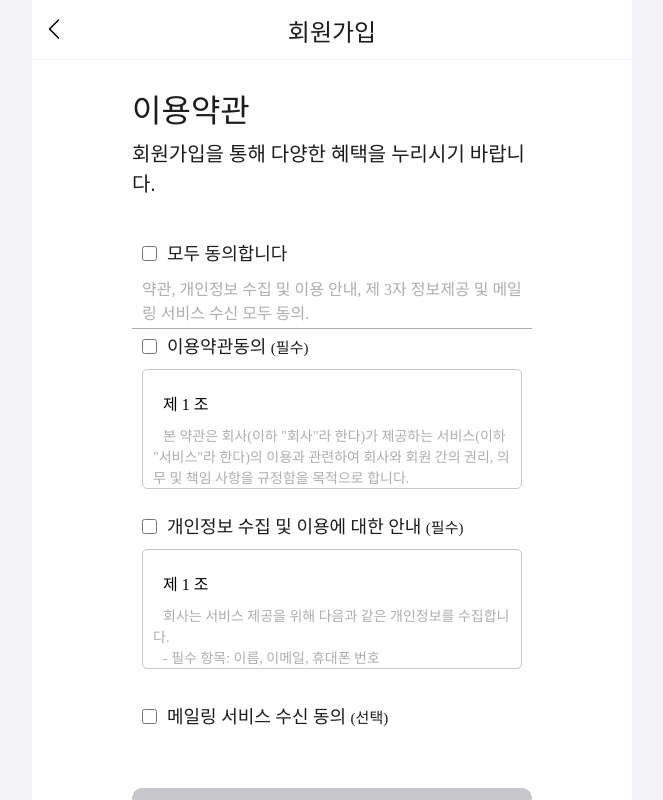
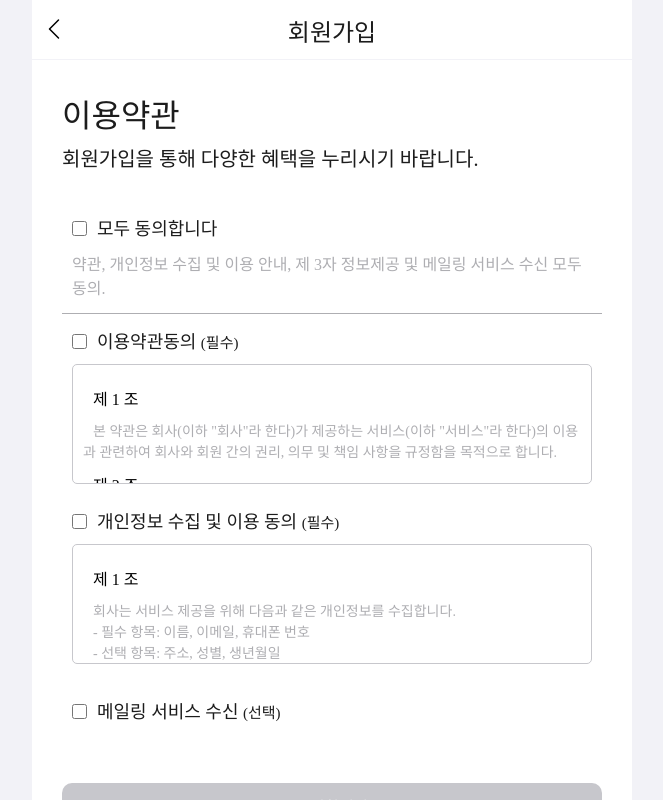
Before and after one commit to MetalRoze/OnlineNews_FE, a React (Vite) app: page /signup in a window 1280 px wide. Both pictures are taken after a click on the button "일반회원 가입". Shown: the top 800 px of the page, without its empty margins (308-971 px from the left). Built offline with nearby package versions, Linux system fonts and the light colour scheme; no server answers; a web font is replaced by a local one; what @xeger/quill-image-actions, @xeger/quill-image-formats would draw is missing.

Commit message:
style: 회원가입 css 수정

```diff
--- a/src/pages/signup/GeneralForm.jsx
+++ b/src/pages/signup/GeneralForm.jsx
@@ -8,7 +8,7 @@ import profileResetIcon from '../../assets/x-square.svg';
 import { postRequest } from '../../apis/noCTAxios';
 
 const InputContainer = styled.div`
-    max-width:400px;
+    max-width:100%;
     max-height:600px;
     overflow-y:auto;
     scrollbar-width: none;
@@ -18,7 +18,7 @@ const InputContainer = styled.div`
 
 const TitleWrapper = styled.div`
     width:100%;
-    max-width:400px;
+    max-width:100%;
     display:flex;
     flex-direction:column;
     justify-content : left;
@@ -40,7 +40,8 @@ const SubTitle = styled.p`
 
 const NextButton = styled.button`
     padding:10px;
-    width: 400px;
+    width: 100%;
+    max-width:100%;
     background-color: var(--color-gray40);
     color: white;
     border: none;
@@ -62,7 +63,8 @@ const SmallText = styled.span`
 
 const InputWrapper = styled.div`
     width:100%;
-    max-width:400px;
+    max-width:100%;
+    margin: 0 auto; /* 부모 요소에 중앙 정렬 적용 */
 `;
 
 const InputLabel = styled.div`
@@ -84,7 +86,7 @@ const PhoneInputWrapper = styled.div`
     justify-content: space-between;
     align-items: center;
     width: 100%;
-    max-width: 400px;
+    max-width:100%;
     margin-bottom:10px;
 `;
 
@@ -123,16 +125,21 @@ const ProfileImage = styled.img`
     height: 70px;
     border-radius: 50%;
     margin-bottom: 10px;
-
 `;
 
 const ProfileInputWrapper = styled.div`
+    width:100%;
+    max-width:100%;
     display:flex;
     flex-direction:row;
+    align-items: center; /* 세로 정렬 */
+    justify-content: space-between; /* 내부 요소를 양쪽 끝에 배치 */
     border: var(--color-gray50)
 `;
 
 const CancelButton = styled.button`
+    width:auto;
+    height:100%;
     background: transparent;
     border: none;
     cursor: pointer;
@@ -302,7 +309,7 @@ export default function GeneralForm() {
     };
 
     return (
-        <div className='column mobile-container m0 pd20 aiCenter jfCcenter'>
+        <div className='column mobile-container m0 pd30 aiCenter jfCcenter'>
             <TitleWrapper>
                 <Title>회원정보</Title>
                 <SubTitle>입력항목중<SmallText>(</SmallText><SmallRedText>*</SmallRedText><SmallText>)</SmallText>는 필수입력 표시입니다.</SubTitle>
--- a/src/pages/signup/GeneralTerm.jsx
+++ b/src/pages/signup/GeneralTerm.jsx
@@ -9,7 +9,7 @@ import parseTerms from './term/ParseTerms';
 
 const TitleWrapper = styled.div`
     width:100%;
-    max-width:400px;
+    max-width:100%;
     display:flex;
     flex-direction:column;
     justify-content : left;
@@ -31,7 +31,8 @@ const TermSubTitle = styled.p`
 
 const NextButton = styled.button`
     padding:10px;
-    width: 400px;
+    width: 100%;
+    max-width:100%;
     background-color: var(--color-gray40);
     color: white;
     border: none;
@@ -42,7 +43,7 @@ const NextButton = styled.button`
 
 const AllAgreeWrapper = styled.div`
     width:100%;
-    max-width:400px;
+    max-width:100%;
     padding: 0px 10px 0px 10px;
     display: flex;
     flex-direction:column;
@@ -52,7 +53,7 @@ const AllAgreeWrapper = styled.div`
 
 const AgreeCheckWrapper = styled.div`
     width:100%;
-    max-width:400px;
+    max-width:100%;
     margin:5px 0px;
     display: flex;
     flex-direction:row;
@@ -62,7 +63,7 @@ const AgreeCheckWrapper = styled.div`
 
 const UseTermAgreeWrapper = styled.div`
     width:100%;
-    max-width:400px;
+    max-width:100%;
     padding: 0px 10px 10px 10px;
     margin-bottom:40px;
     display: flex;
@@ -91,15 +92,16 @@ const AllAgreeDescription = styled.p`
 `;
 
 const HrLine = styled.hr`
-  width: 100%;
-  max-width: 400px;
-  border: 0;
-  border-bottom: 1px solid var(--color-gray50);
+    width: 100%;
+    max-width:100%;
+    margin:10px 0px;
+    border: 0;
+    border-bottom: 1px solid var(--color-gray50);
 `;
 
 const TermDescriptionScrollBox = styled.div`
   width: 100%;
-  max-width: 400px;
+  max-width:100%;
   max-height: 120px;
   padding: 10px;
   margin-bottom:20px;
@@ -153,7 +155,7 @@ export default function GeneralTerm() {
     };
 
     return (
-        <div className='column mobile-container m0 pd20 aiCenter jfCcenter'>
+        <div className='column mobile-container m0 pd30 aiCenter jfCcenter'>
             <TitleWrapper>
                 <TermTitle>이용약관</TermTitle>
                 <TermSubTitle>회원가입을 통해 다양한 혜택을 누리시기 바랍니다.</TermSubTitle>
@@ -200,7 +202,7 @@ export default function GeneralTerm() {
                             onChange={handleTermsChecked}
                         ></Checkbox>
                     </CheckboxWrapper>
-                    <CheckboxLabel>개인정보 수집 및 이용에 대한 안내 <span style={{ fontWeight: 'normal', fontSize: 'smaller' }}>(필수)</span></CheckboxLabel>
+                    <CheckboxLabel>개인정보 수집 및 이용 동의 <span style={{ fontWeight: 'normal', fontSize: 'smaller' }}>(필수)</span></CheckboxLabel>
                 </AgreeCheckWrapper>
 
                 <TermDescriptionScrollBox>
@@ -216,7 +218,7 @@ export default function GeneralTerm() {
                             onChange={handleTermsChecked}
                         ></Checkbox>
                     </CheckboxWrapper>
-                    <CheckboxLabel>메일링 서비스 수신 동의 <span style={{ fontWeight: 'normal', fontSize: 'smaller' }}>(선택)</span></CheckboxLabel>
+                    <CheckboxLabel>메일링 서비스 수신 <span style={{ fontWeight: 'normal', fontSize: 'smaller' }}>(선택)</span></CheckboxLabel>
                 </AgreeCheckWrapper>
 
             </UseTermAgreeWrapper>
--- a/src/pages/signup/JournalistForm.jsx
+++ b/src/pages/signup/JournalistForm.jsx
@@ -8,7 +8,7 @@ import profileResetIcon from '../../assets/x-square.svg';
 import { postRequest } from '../../apis/noCTAxios';
 
 const InputContainer = styled.div`
-    max-width:400px;
+    max-width:100%;
     max-height:600px;
     overflow-y:auto;
     scrollbar-width: none;
@@ -18,7 +18,7 @@ const InputContainer = styled.div`
 
 const TitleWrapper = styled.div`
     width:100%;
-    max-width:400px;
+    max-width: 100%;
     display:flex;
     flex-direction:column;
     justify-content : left;
@@ -40,7 +40,8 @@ const SubTitle = styled.p`
 
 const NextButton = styled.button`
     padding:10px;
-    width: 400px;
+    width:100%;
+    max-width: 100%;
     background-color: var(--color-gray40);
     color: white;
     border: none;
@@ -62,7 +63,7 @@ const SmallText = styled.span`
 
 const InputWrapper = styled.div`
     width:100%;
-    max-width:400px;
+    max-width: 100%;
 `;
 
 const InputLabel = styled.div`
@@ -84,7 +85,7 @@ const PhoneInputWrapper = styled.div`
     justify-content: space-between;
     align-items: center;
     width: 100%;
-    max-width: 400px;
+    max-width: 100%;
     margin-bottom:10px;
 `;
 
@@ -124,22 +125,26 @@ const ProfileImage = styled.img`
     height: 70px;
     border-radius: 50%;
     margin-bottom: 10px;
-
 `;
 
 const ProfileInputWrapper = styled.div`
+    width:100%;
+    max-width:100%;
     display:flex;
     flex-direction:row;
-    border: var(--color-gray50)
+    align-items: center; /* 세로 정렬 */
+    justify-content: space-between; /* 내부 요소를 양쪽 끝에 배치 */
+    border: var(--color-gray50);
 `;
 
 const CancelButton = styled.button`
+    width:auto;
+    height:100%;
     background: transparent;
     border: none;
     cursor: pointer;
     padding: 0;
     display: inline-block;
-    align-items: center;
 
     &:hover {
         background: none;
@@ -262,7 +267,7 @@ export default function JournalistForm() {
     const navigate = useNavigate();
 
     return (
-        <div className='column mobile-container m0 pd20 aiCenter jfCcenter'>
+        <div className='column mobile-container m0 pd30 aiCenter jfCcenter'>
             <TitleWrapper>
                 <Title>회원정보</Title>
                 <SubTitle>입력항목중<SmallText>(</SmallText><SmallRedText>*</SmallRedText><SmallText>)</SmallText>는 필수입력 표시입니다.</SubTitle>
--- a/src/pages/signup/JournalistTerm.jsx
+++ b/src/pages/signup/JournalistTerm.jsx
@@ -8,7 +8,7 @@ import parseTerms from './term/ParseTerms';
 
 const TitleWrapper = styled.div`
     width:100%;
-    max-width:400px;
+    max-width: 100%;
     display:flex;
     flex-direction:column;
     justify-content : left;
@@ -30,7 +30,8 @@ const TermSubTitle = styled.p`
 
 const NextButton = styled.button`
     padding:10px;
-    width: 400px;
+    width:100%;
+    max-width: 100%;
     background-color: var(--color-gray40);
     color: white;
     border: none;
@@ -41,7 +42,7 @@ const NextButton = styled.button`
 
 const AllAgreeWrapper = styled.div`
     width:100%;
-    max-width:400px;
+    max-width: 100%;
     padding: 0px 10px 0px 10px;
     display: flex;
     flex-direction:column;
@@ -51,7 +52,7 @@ const AllAgreeWrapper = styled.div`
 
 const AgreeCheckWrapper = styled.div`
     width:100%;
-    max-width:400px;
+    max-width: 100%;
     margin:5px 0px;
     display: flex;
     flex-direction:row;
@@ -61,7 +62,7 @@ const AgreeCheckWrapper = styled.div`
 
 const UseTermAgreeWrapper = styled.div`
     width:100%;
-    max-width:400px;
+    max-width: 100%;
     padding: 0px 10px 10px 10px;
     margin-bottom:40px;
     display: flex;
@@ -91,14 +92,15 @@ const AllAgreeDescription = styled.p`
 
 const HrLine = styled.hr`
   width: 100%;
-  max-width: 400px;
+  max-width: 100%;
+  margin: 5px 0px;
   border: 0;
   border-bottom: 1px solid var(--color-gray50);
 `;
 
 const TermDescriptionScrollBox = styled.div`
   width: 100%;
-  max-width: 400px;
+  max-width: 100%;
   max-height: 120px;
   padding: 10px;
   margin-bottom:20px;
@@ -148,7 +150,7 @@ export default function JurnalistTerm() {
     };
 
     return (
-        <div className='column mobile-container m0 pd20 aiCenter jfCcenter'>
+        <div className='column mobile-container m0 pd30 aiCenter jfCcenter'>
         <TitleWrapper>
                 <TermTitle>이용약관</TermTitle>
                 <TermSubTitle>회원가입을 통해 다양한 혜택을 누리시기 바랍니다.</TermSubTitle>
--- a/src/pages/signup/Signup.jsx
+++ b/src/pages/signup/Signup.jsx
@@ -20,7 +20,7 @@ const SignupSelectSubTitle = styled.p`
 
 const OptionWrapper = styled.div`
     width:100%;
-    max-width:400px;
+    max-width:80%;
     padding:20px;
     margin-bottom:10px;
     border: 1px solid var(--color-gray20);
--- a/src/styles/common.css
+++ b/src/styles/common.css
@@ -78,6 +78,10 @@
 
  .pd20 {
     padding: 20px;
+ }
+
+ .pd30{
+   padding: 30px;
  }
 
  .pd0 {
```
Lines whose indentation alone changed are shown as unchanged.
